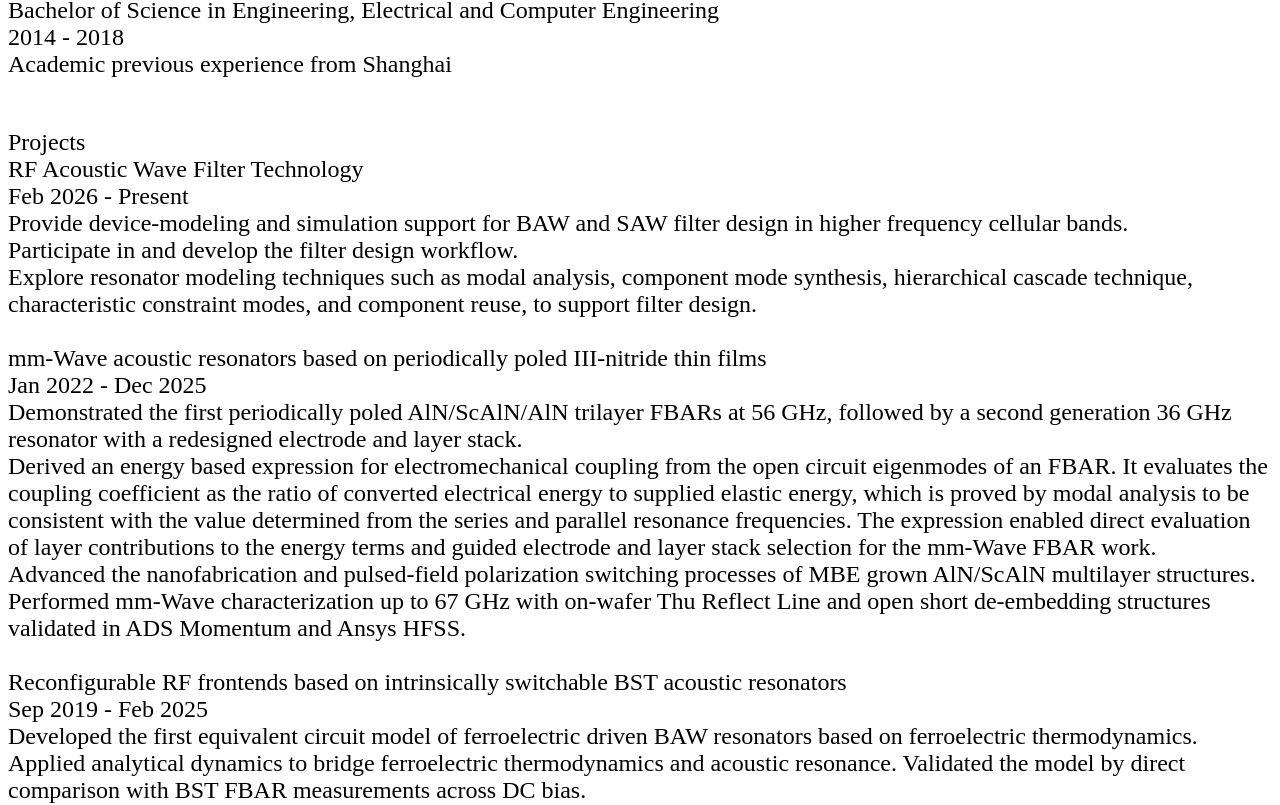
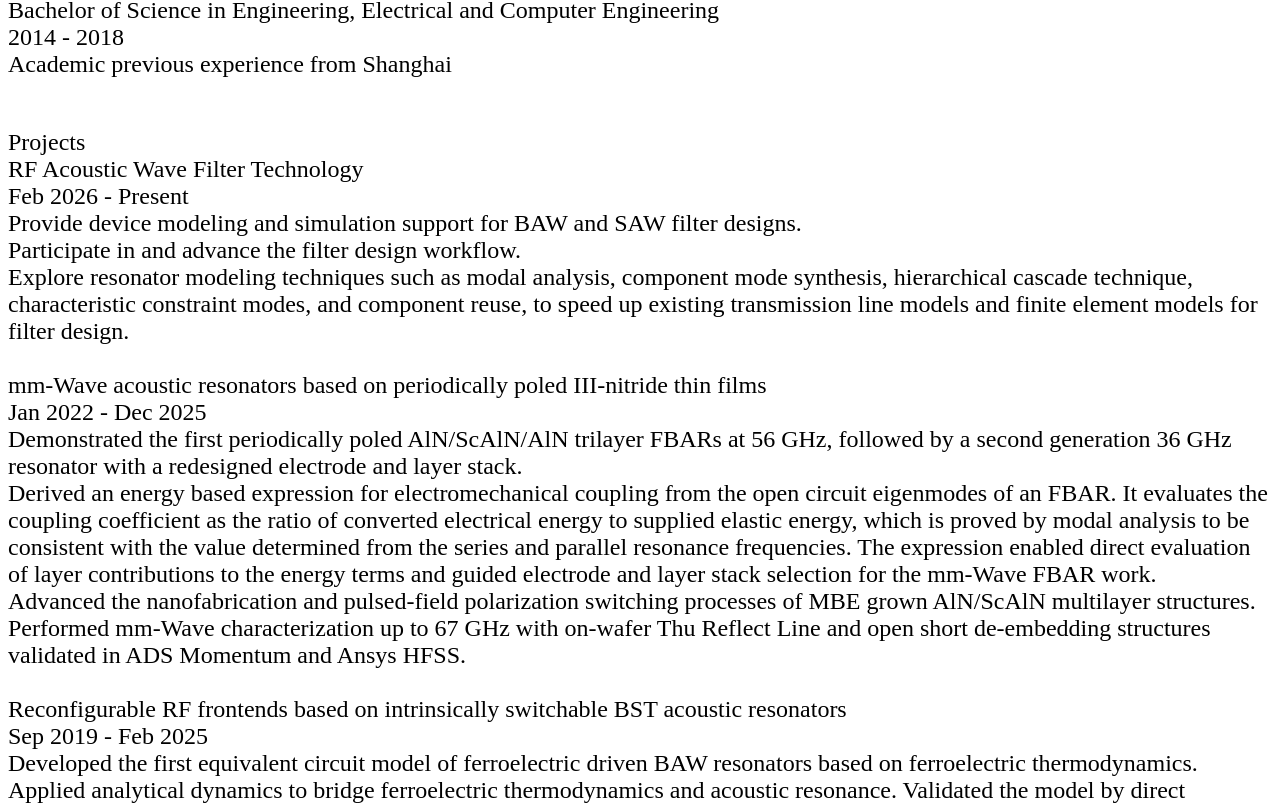
Before and after one commit to wenhaopengphd/wenhaopengphd.github.io, a plain HTML site: page index.html in a window 1280 px wide. Shown: the part 1355-2160 px from the top of the page. Drawn offline with Linux system fonts and the light colour scheme.

Commit message:
Update index.html

```diff
--- a/index.html
+++ b/index.html
@@ -60,10 +60,9 @@ Academic previous experience from Shanghai<br>
 Projects<br>
 RF Acoustic Wave Filter Technology<br>
 Feb 2026 - Present <br>
-Provide device-modeling and simulation support for BAW and SAW filter design in higher
-frequency cellular bands.<br>
-Participate in and develop the filter design workflow.<br>
-Explore resonator modeling techniques such as modal analysis, component mode synthesis, hierarchical cascade technique, characteristic constraint modes, and component reuse, to support filter design.<br>
+Provide device modeling and simulation support for BAW and SAW filter designs.<br>
+Participate in and advance the filter design workflow.<br>
+Explore resonator modeling techniques such as modal analysis, component mode synthesis, hierarchical cascade technique, characteristic constraint modes, and component reuse, to speed up existing transmission line models and finite element models for filter design.<br>
 <br>
 
 mm-Wave acoustic resonators based on periodically poled III-nitride thin films<br>
```
